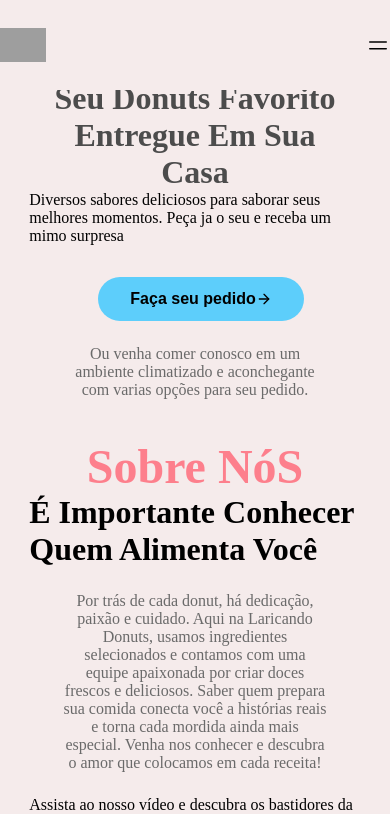
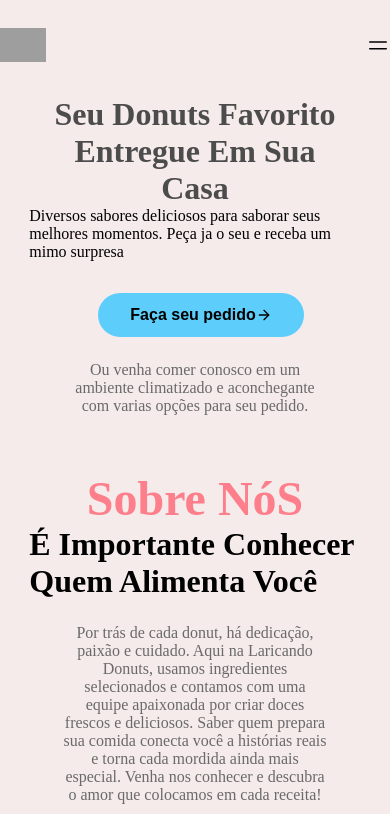
Before and after one commit to SabrinaDev0621/donuts, a React (Vite) app: page / in a window 390 px wide. Shown: the top 814 px of the page. Built offline with nearby package versions, Linux system fonts and the light colour scheme; grey boxes are pictures that could not be loaded.

Commit message:
Update App.css

```diff
--- a/src/App.css
+++ b/src/App.css
@@ -416,6 +416,7 @@
     /*navbar component*/
     .nav-logo-container {
         max-width: 100px;
+        height: 50%;
     }
 
     .navbar-links-container {
@@ -456,7 +457,7 @@
     .about-section-text-container {
         justify-content: center;
         align-items: center;
-        margin-top: 1rem;
+        margin-top: 2rem;
         margin-left: 0;
     }
 
```
